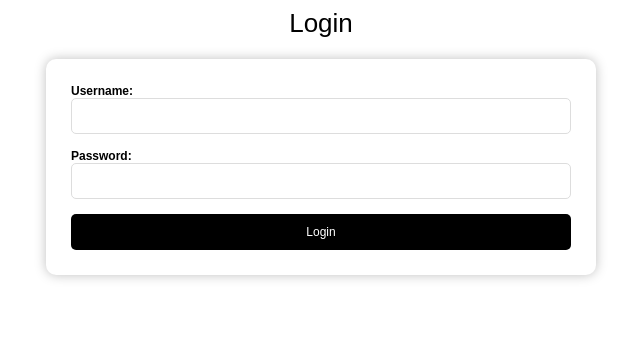
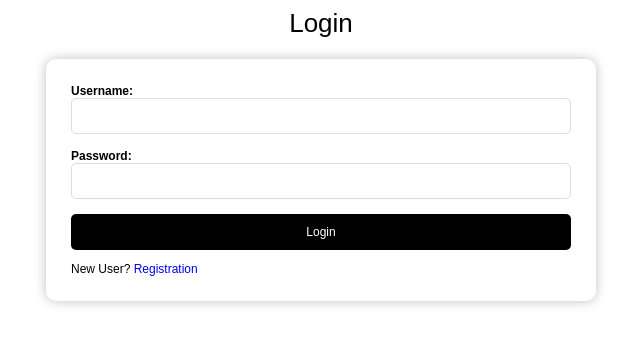
Before and after one commit to Neha2306/eventmanagemtn, a Django app: page /accounts/login/ in a window 1280 px wide. Shown: the top 345 px of the page, without its empty margins (319-959 px from the left). Run offline with Django 5.2, Linux system fonts and the light colour scheme.

Commit message:
Update login.html

```diff
--- a/events/templates/registration/login.html
+++ b/events/templates/registration/login.html
@@ -8,6 +8,7 @@
             {% csrf_token %}
             {{form}}
             <button type='submit'>Login</button>
+            <p style='margin-bottom: 0;'>New User? <a href='{% url "registartionscreen" %}'>Registration</a></p>
         </form>
     </div>
 {% endblock %}
```
